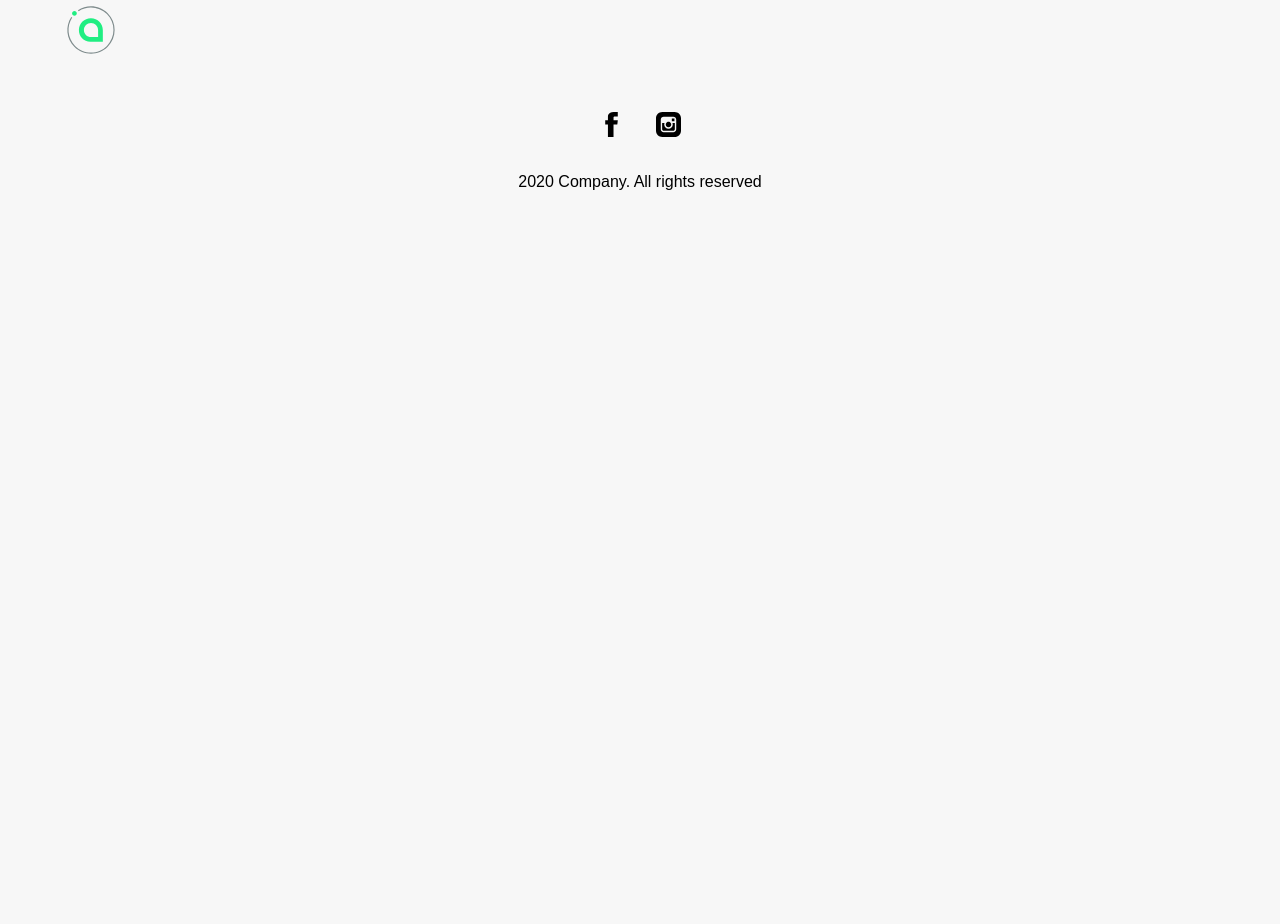
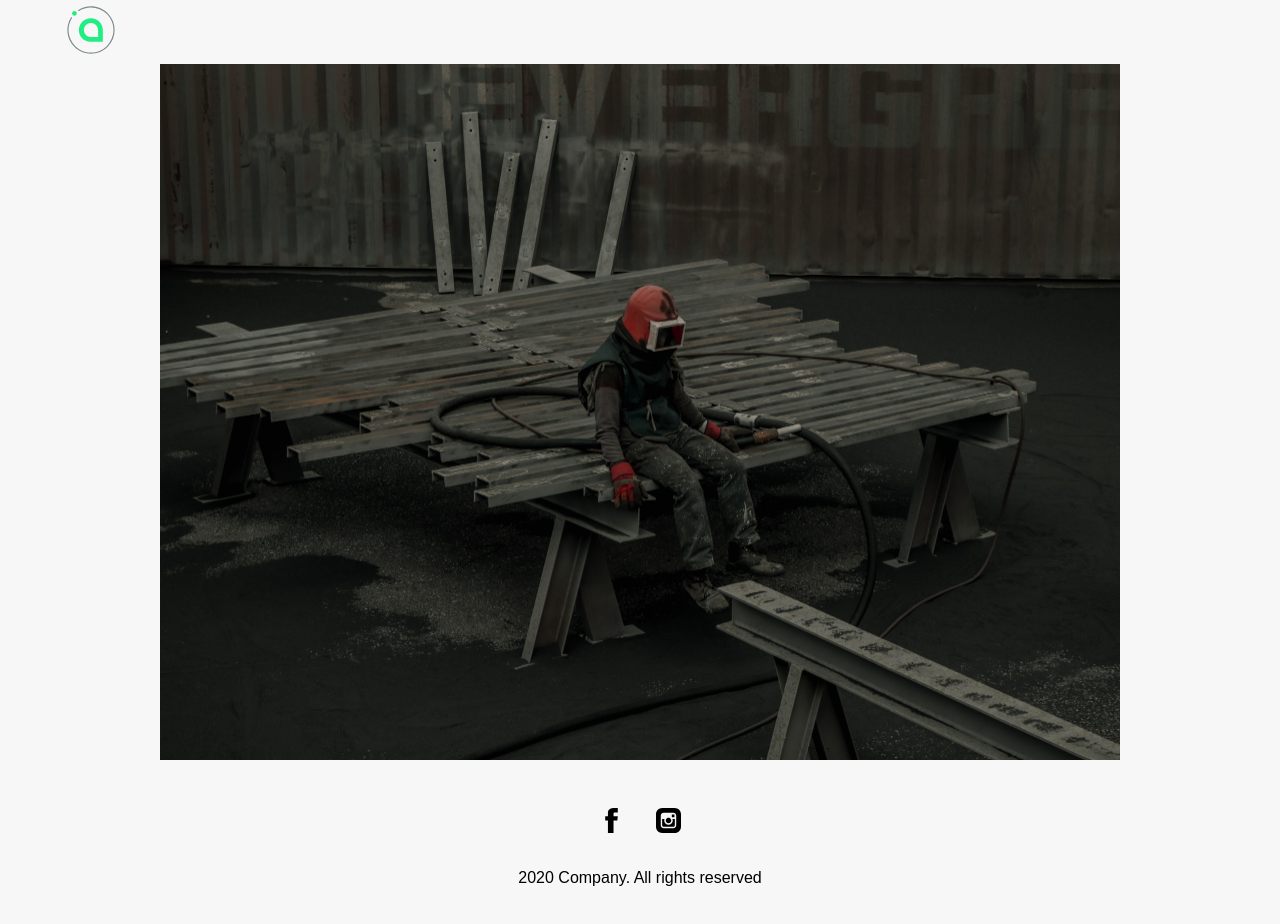
Before and after one commit to mateusz-stelmach/gatsby-simple-blog, a Gatsby site: page / in a window 1280 px wide. Before the commit the page ends 800 px from the top, so only its background shows below. Built offline with nearby package versions, Linux system fonts and the light colour scheme; Gatsby itself is replaced by a stand-in of ours; a web font is replaced by a local one.

Commit message:
added gatsby-plugin-image

```diff
--- a/gatsby-config.js
+++ b/gatsby-config.js
@@ -22,6 +22,7 @@ module.exports = {
         path: `${__dirname}/src/images`,
       },
     },
+    `gatsby-plugin-image`,
     `gatsby-plugin-sharp`,
     `gatsby-transformer-sharp`,
     {
--- a/package.json
+++ b/package.json
@@ -19,6 +19,7 @@
     "babel-plugin-styled-components": "^1.12.0",
     "gatsby": "^2.26.1",
     "gatsby-plugin-google-fonts": "^1.0.1",
+    "gatsby-plugin-image": "^1.0.0",
     "gatsby-plugin-mdx": "^1.10.1",
     "gatsby-plugin-sharp": "^2.14.3",
     "gatsby-plugin-styled-components": "^3.10.0",
--- /dev/null
+++ b/src/components/FeatureImage.js
@@ -0,0 +1,19 @@
+import React from "react"
+import { StaticImage } from "gatsby-plugin-image"
+import {useStaticQuery, graphql} from "gatsby"
+import {FeatureImageWrapper} from "../elements"
+
+export const FeatureImage = ({ fixed }) => {
+    return(
+        <FeatureImageWrapper>
+            <StaticImage
+                src="../images/hero.jpg"
+                alt=" a hero image"
+                placeholder="blurred"
+                width= {2000}
+                height={1450}
+                loading= "lazy"
+            />
+        </FeatureImageWrapper>
+    )
+}
--- a/src/components/index.js
+++ b/src/components/index.js
@@ -1,3 +1,4 @@
 export * from "./Container"
 export * from "./Nav"
 export * from "./Footer"
+export * from "./FeatureImage"
--- /dev/null
+++ b/src/elements/ImageElements.js
@@ -0,0 +1,13 @@
+import styled from "styled-components"
+
+export const FeatureImageWrapper = styled.div`
+    grid-column: 3 / span 10;
+    grid-row: 2 / 4;
+    overflow: hidden:
+    position: relative;
+
+    @media ${props => props.theme.breakpoints.tablet}{
+        grid-column: 2 / span 6 ;
+    }
+
+`
--- a/src/elements/index.js
+++ b/src/elements/index.js
@@ -1,3 +1,4 @@
 export * from "./ContainerElements"
 export * from "./NavElements"
 export * from "./FooterElements"
+export * from "./ImageElements"
--- a/src/pages/index.js
+++ b/src/pages/index.js
@@ -1,10 +1,11 @@
 import React from "react"
-import { Container } from "../components"
+import { Container, FeatureImage } from "../components"
+
 
 const IndexPage = () => {
   return (
     <Container>
-
+      <FeatureImage />
     </Container>
   )
 }
```
Also changed, not shown: src/images/hero.jpg (added), 1 other file.
